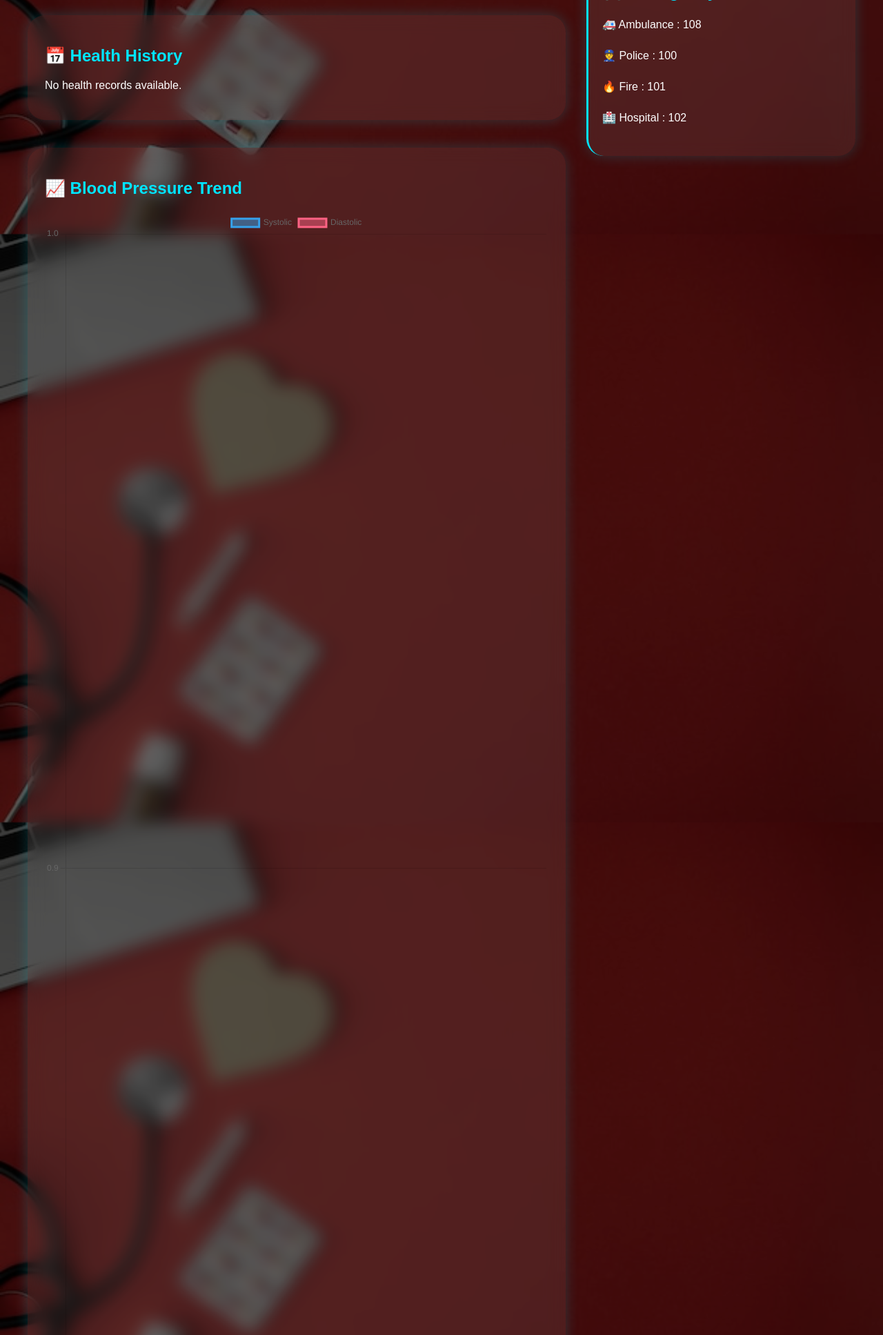
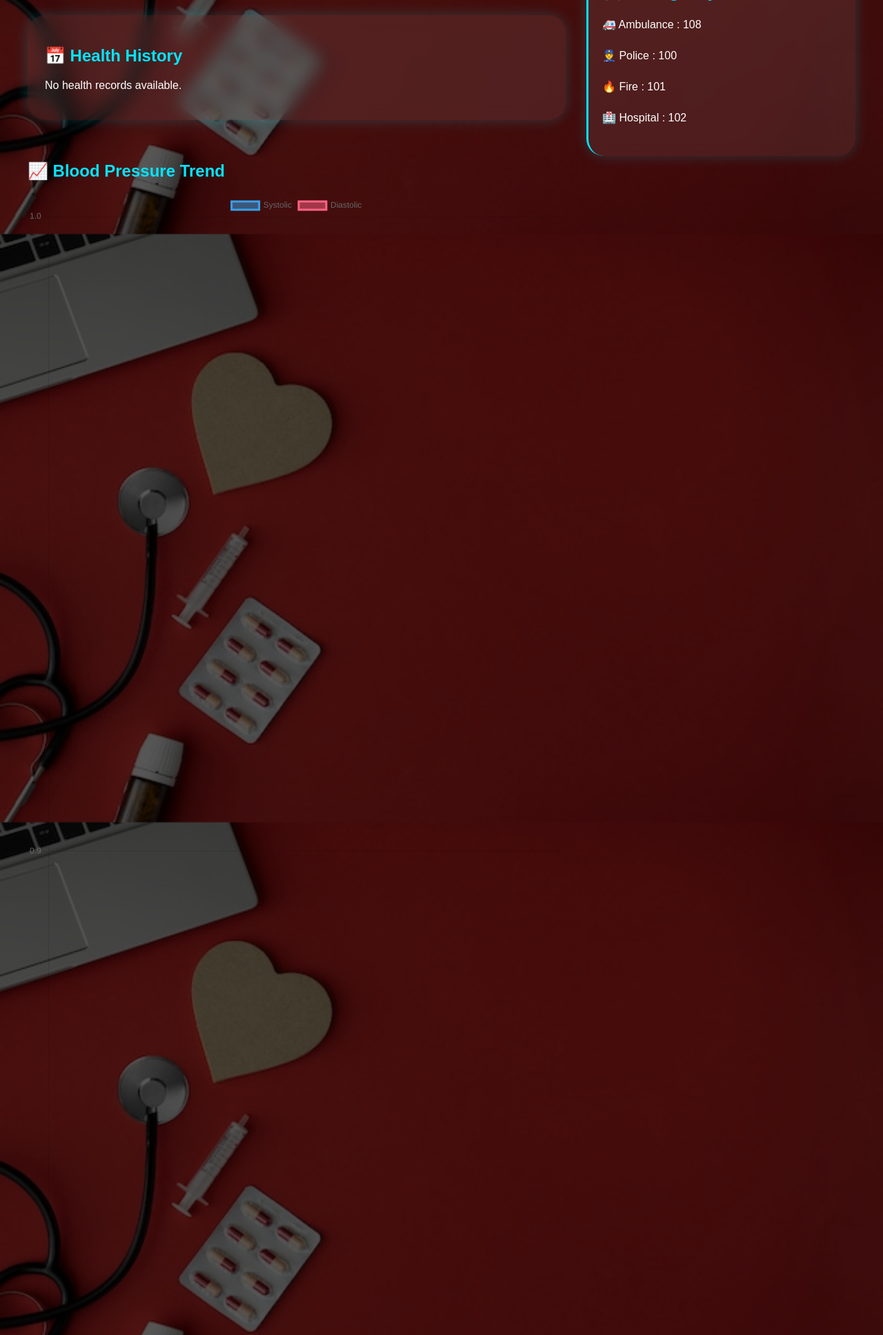
Before and after one commit to poorvipatel120/smart-health-assistant, a Flask app: page / in a window 1280 px wide. Shown: the part 1366-3301 px from the top of the page at 69% size. Run offline with Flask 3, Linux system fonts and the light colour scheme.

Commit message:
Update index.html

```diff
--- a/templates/index.html
+++ b/templates/index.html
@@ -294,7 +294,7 @@
 
 <!-- ================= BLOOD PRESSURE GRAPH ================= -->
 
-<div class="glass-card">
+<div class="chart-container">
 
     <h2>📈 Blood Pressure Trend</h2>
 
```
